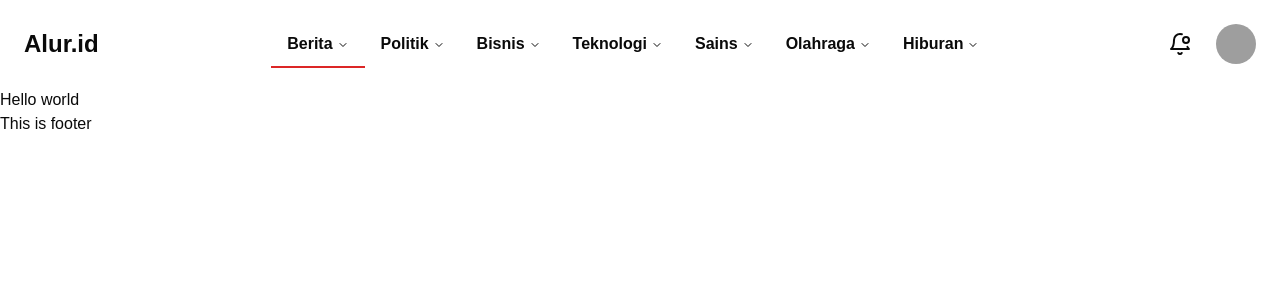
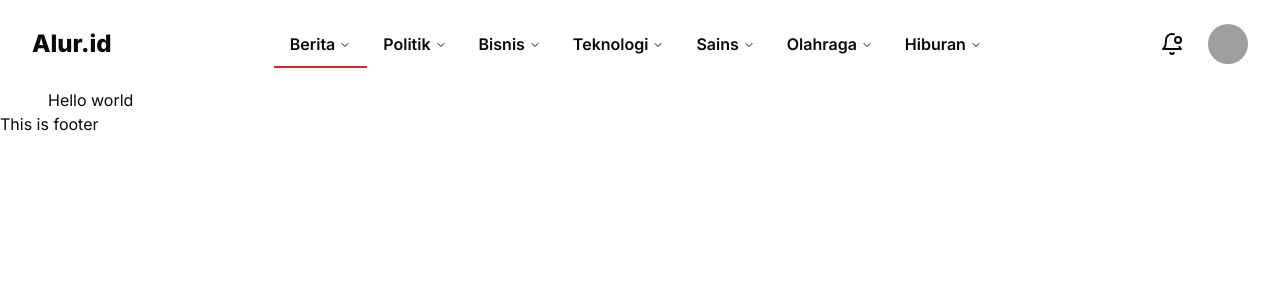
Before and after one commit to rid333/news-app, a Next.js app: page / in a window 1280 px wide. Shown: the top 300 px of the page. Built offline with nearby package versions, Linux system fonts and the light colour scheme; grey boxes are pictures that could not be loaded.

Commit message:
(2) fix navbar

```diff
--- a/app/layout.tsx
+++ b/app/layout.tsx
@@ -4,6 +4,7 @@ import type { Metadata } from "next";
 import "./globals.css";
 import Nav from '@/components/navigation/nav';
 import Footer from '@/components/footer/footer';
+import { cn } from '@/lib/utils'
 
 const inter = Inter({
     subsets: ['latin'],
@@ -21,10 +22,12 @@ export default function RootLayout({
     children: React.ReactNode;
 }>) {
     return (
-        <html lang="en" className={inter.className}>
-            <body>
+        <html lang="en">
+            <body className={inter.className}>
                 <Nav />
-                {children}
+                <div className="px-6 md:px-12 max-w-7xl mx-auto">
+                    {children}
+                </div>
                 <Footer />
             </body>
         </html>
--- a/components/navigation/nav.tsx
+++ b/components/navigation/nav.tsx
@@ -1,13 +1,20 @@
+'use client'
+
 import Link from "next/link";
 import Logo from "./logo";
 import MenuButton from "./menu-button";
 import { NavigationMenu } from "@/components/ui/navigation-menu";
 import MenuUser from "./menu-user";
 
-const Nav = async () => {
+import { usePathname } from "next/navigation";
+
+const Nav = () => {
+
+    const pathName = usePathname();
+
     return (
         <header>
-            <nav className="p-6">
+            <nav className="px-8 py-6">
                 <ul className="flex justify-between items-center">
                     <Link href="/"><Logo /></Link>
                     <li>
@@ -16,37 +23,43 @@ const Nav = async () => {
                                 menu="Berita"
                                 href="/"
                                 description="some description 1"
-                                underline={true}
+                                underline={pathName === "/" ? true : false}
                             />
                             <MenuButton
                                 menu="Politik"
                                 href="/"
-                                description="some description 2"
+                                description="some descriphiburan"
+                                underline={pathName === "/politik" ? true : false}
                             />
                             <MenuButton
                                 menu="Bisnis"
                                 href="/"
-                                description="some descriptio 3"
+                                description="some description 3"
+                                underline={pathName === "/bisnis" ? true : false}
                             />
                             <MenuButton
                                 menu="Teknologi"
                                 href="/"
-                                description="some descriptio 3"
+                                description="some description 3"
+                                underline={pathName === "/teknologi" ? true : false}
                             />
                             <MenuButton
                                 menu="Sains"
                                 href="/"
-                                description="some descriptio 3"
+                                description="some description 3"
+                                underline={pathName === "/sains" ? true : false}
                             />
                             <MenuButton
                                 menu="Olahraga"
                                 href="/"
-                                description="some descriptio 3"
+                                description="some description 3"
+                                underline={pathName === "/olahraga" ? true : false}
                             />
                             <MenuButton
                                 menu="Hiburan"
                                 href="/"
-                                description="some descriptio 3"
+                                description="some description 3"
+                                underline={pathName === "/hiburan" ? true : false}
                             />
                         </NavigationMenu>
                     </li>
```
Also changed, not shown: components/homepage/home.tsx (added).
